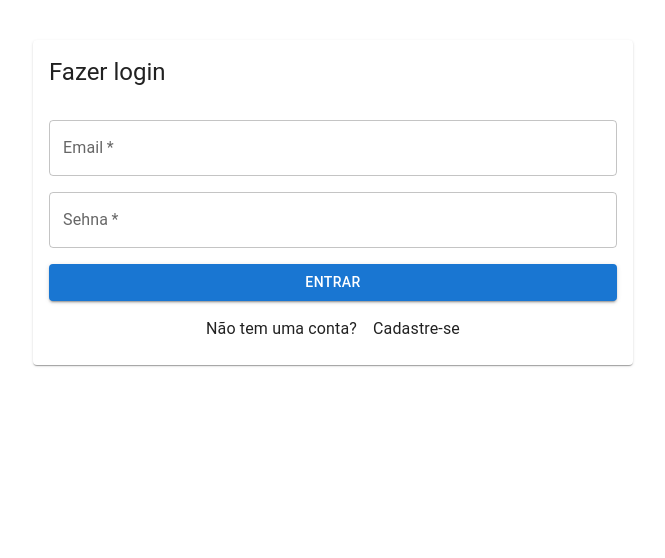
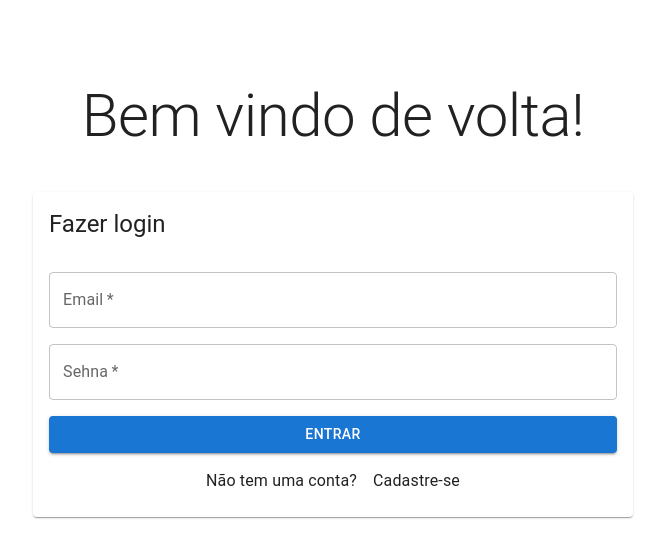
Before and after one commit to BettBernarda/CRM-React-project, a React (Vite) app: page /login in a window 1280 px wide. Shown: the top 558 px of the page, without its empty margins (307-972 px from the left). Built offline with nearby package versions, Linux system fonts and the light colour scheme.

Commit message:
Adicionado título à tela de login

```diff
--- a/src/pages/LoginPage.jsx
+++ b/src/pages/LoginPage.jsx
@@ -1,7 +1,7 @@
 import { useContext, useEffect, useState } from "react"
 import { showMessageError } from "../utils/notification-utils"
 import { login, UserContext } from "../context"
-import { Box, Button, Card, CardContent, CardHeader, TextField } from "@mui/material"
+import { Box, Button, Card, CardContent, CardHeader, TextField, Typography } from "@mui/material"
 import { Link, useNavigate, useSearchParams } from "react-router-dom"
 
 export default function LoginPage() {
@@ -43,7 +43,10 @@ export default function LoginPage() {
   }
 
   return (
-    <Box className="flex justify-center mt-10">
+    <Box className="flex justify-center items-center mt-10 flex-col">
+      <div className="m-10">
+        <Typography variant="h2">Bem vindo de volta!</Typography>
+      </div>
       <Card sx={{ width: '600px', maxWidth: '75vw' }}>
         <CardHeader title="Fazer login" />
         <CardContent>
```
